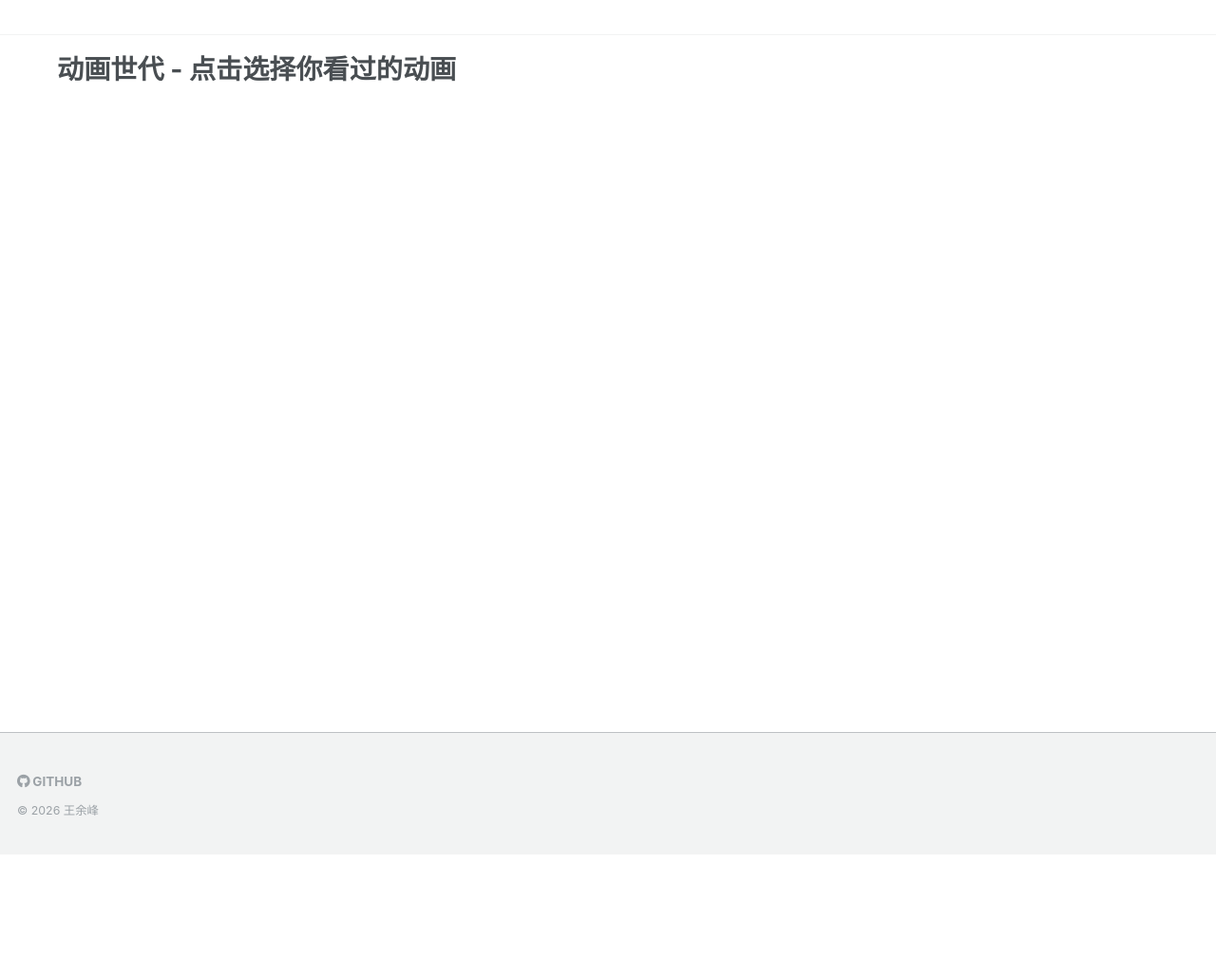
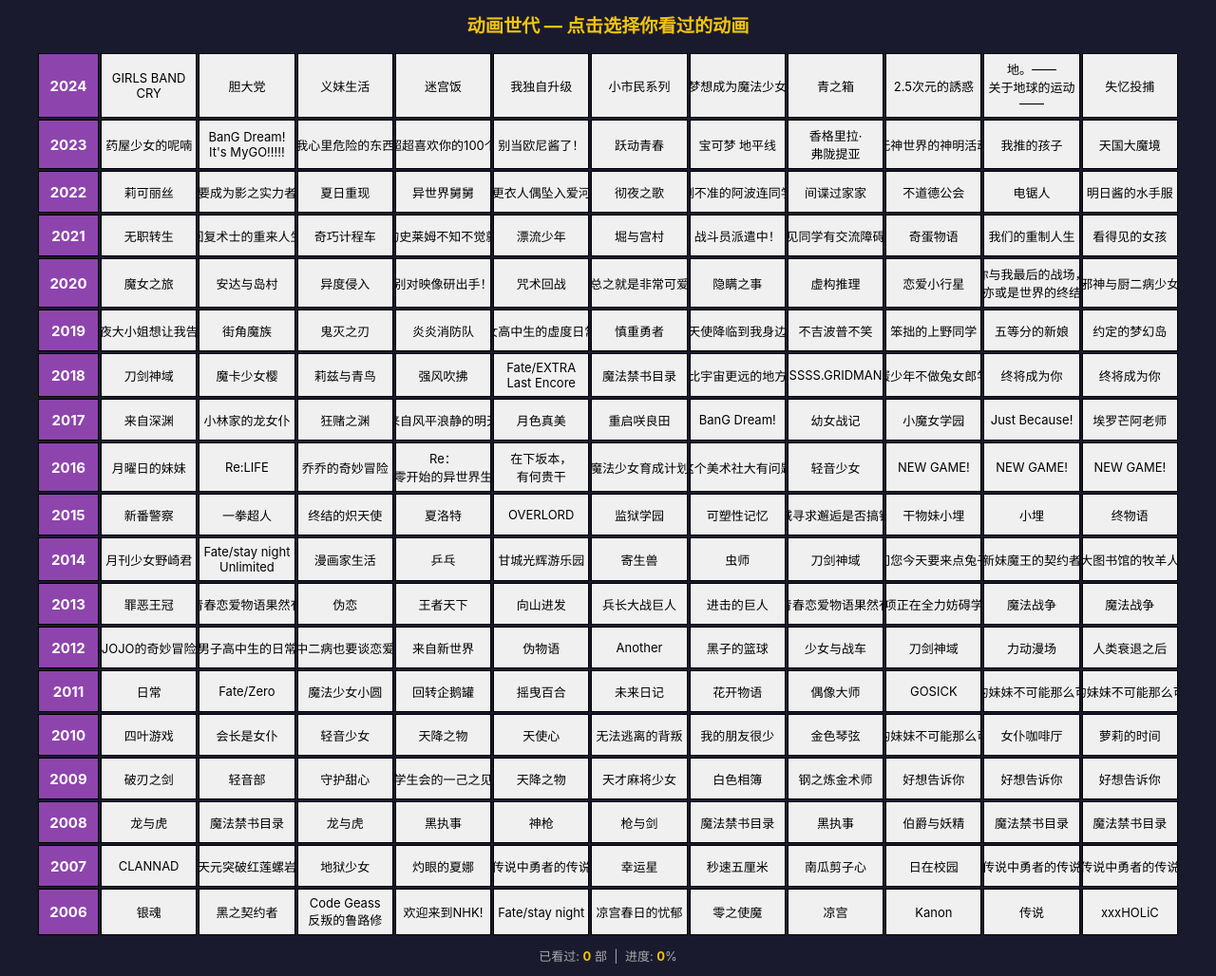
Before and after one commit to CrescentVelvet/crescentvelvet.github.io, a Jekyll site: the page built from _pages/anime_tracker.html, in a window 1280 px wide. Shown: the whole page at 95% size. Built offline with Jekyll 4.4.1, drawn with Linux system fonts in a browser that asks for light colours; before the commit the page ends 900 px from its top, so only the background shows below that.

Commit message:
动画世代：优化手机端显示效果

```diff
--- a/_pages/anime_tracker.html
+++ b/_pages/anime_tracker.html
@@ -1,43 +1,41 @@
 ---
-layout: default
+layout: null
+permalink: /anime-tracker/
 title: 动画追踪
-permalink: /anime-tracker/
 ---
+<!DOCTYPE html>
+<html lang="zh-CN">
+<head>
+    <meta charset="UTF-8">
+    <meta name="viewport" content="width=device-width, initial-scale=1.0, maximum-scale=1.0, user-scalable=no">
+    <title>动画世代 - 动画追踪</title>
+    <style>
+        *, *::before, *::after { box-sizing: border-box; }
 
-<div class="anime-tracker">
-  <h1>动画世代 - 点击选择你看过的动画</h1>
-  <div class="anime-table" id="animeTable">
-    <!-- 动画表格将通过JavaScript动态生成 -->
-  </div>
-</div>
+        body {
+            margin: 0;
+            padding: 12px;
+            font-family: -apple-system, BlinkMacSystemFont, "Segoe UI", Roboto, sans-serif;
+            background: #1a1a2e;
+            color: #eee;
+            min-height: 100vh;
+        }
 
-<style>
-.anime-tracker {
-  max-width: 1200px;
-  margin: 0 auto;
-  padding: 20px;
+        h1 {
+            text-align: center;
+            font-size: 1.2em;
+            margin: 0 0 16px;
+            color: #f1c40f;
         }
 
         .anime-table {
-  width: 100%;
-  border-collapse: collapse;
-  margin-top: 20px;
-}
-
-.year-row {
-  background-color: #ff0000;
-  color: white;
-}
-
-.year-cell {
-  padding: 8px;
-  font-weight: bold;
-  width: 80px;
+            max-width: 1200px;
+            margin: 0 auto;
         }
 
         .anime-row {
             display: grid;
-  grid-template-columns: repeat(12, 1fr);
+            grid-template-columns: 64px repeat(11, 1fr);
             gap: 2px;
             margin-bottom: 2px;
         }
@@ -47,55 +45,113 @@
             color: white;
             font-weight: bold;
             border: 1px solid #000;
-  padding: 8px;
+            padding: 6px;
             text-align: center;
-  aspect-ratio: 1;
             display: flex;
             align-items: center;
             justify-content: center;
-  font-size: 22px;
-  width: 100%;
-  height: 100%;
+            font-size: 15px;
         }
 
         .anime-cell {
             background-color: #f0f0f0;
             border: 1px solid #000;
-  padding: 8px;
+            padding: 6px 3px;
             text-align: center;
             cursor: pointer;
-  font-size: 14px;
+            font-size: 13px;
             color: #000;
-  aspect-ratio: 1;
             display: flex;
             align-items: center;
             justify-content: center;
-  word-break: break-all;
+            word-break: keep-all;
             overflow: hidden;
-  width: 100%;
-  height: 100%;
+            min-height: 44px;
+            touch-action: manipulation;
+            -webkit-tap-highlight-color: transparent;
+            user-select: none;
+            transition: background-color 0.15s;
+        }
+
+        .anime-cell:active {
+            background-color: #d0d0d0;
         }
 
         .anime-cell.watched {
             background-color: #90EE90;
-  color: #000;
+        }
+
+        .anime-cell.watched:active {
+            background-color: #70cc70;
+        }
+
+        .stats-bar {
+            max-width: 1200px;
+            margin: 12px auto 0;
+            text-align: center;
+            font-size: 13px;
+            color: #aaa;
+        }
+
+        .stats-bar span {
+            color: #f1c40f;
+            font-weight: bold;
         }
 
         @media (max-width: 768px) {
-  .anime-row {
-    grid-template-columns: repeat(4, 1fr);
+            body { padding: 8px; }
+
+            h1 {
+                font-size: 1em;
+                margin-bottom: 10px;
             }
 
-  .anime-cell, .year-cell {
-    font-size: 12px;
+            .anime-row {
+                grid-template-columns: 48px repeat(3, 1fr);
+                gap: 1px;
+                margin-bottom: 1px;
+            }
+
+            .year-cell {
+                font-size: 13px;
                 padding: 4px;
+            }
+
+            .anime-cell {
+                font-size: 10px;
+                padding: 4px 2px;
+                min-height: 36px;
+            }
+        }
+
+        @media (max-width: 400px) {
+            .anime-row {
+                grid-template-columns: 40px repeat(2, 1fr);
+            }
+
+            .anime-cell {
+                font-size: 9px;
+                min-height: 32px;
+            }
+
+            .year-cell {
+                font-size: 11px;
             }
         }
     </style>
+</head>
+<body>
+    <h1>动画世代 — 点击选择你看过的动画</h1>
+    <div class="anime-table" id="animeTable"></div>
+    <div class="stats-bar">
+        已看过: <span id="watchedCount">0</span> 部
+        &nbsp;|&nbsp;
+        进度: <span id="progressPercent">0</span>%
+    </div>
 
     <script>
-document.addEventListener('DOMContentLoaded', function() {
-  const animeData = {
+    (function() {
+        var animeData = {
             "2024": ["败犬女主太多了！", "GIRLS BAND CRY", "胆大党", "义妹生活", "迷宫饭", "我独自升级", "小市民系列", "梦想成为魔法少女", "青之箱", "2.5次元的誘惑", "地。——关于地球的运动——", "失忆投捕"],
             "2023": ["葬送的芙莉莲", "药屋少女的呢喃", "BanG Dream! It's MyGO!!!!!", "我心里危险的东西", "超超超超超喜欢你的100个女朋友", "别当欧尼酱了！", "跃动青春", "宝可梦 地平线", "香格里拉·弗陇提亚", "无神世界的神明活动", "我推的孩子", "天国大魔境"],
             "2022": ["孤独摇滚！", "莉可丽丝", "想要成为影之实力者！", "夏日重现", "异世界舅舅", "更衣人偶坠入爱河", "彻夜之歌", "测不准的阿波连同学", "间谍过家家", "不道德公会", "电锯人", "明日酱的水手服"],
@@ -117,45 +173,85 @@
             "2006": ["死亡笔记", "银魂", "黑之契约者", "Code Geass 反叛的鲁路修", "欢迎来到NHK!", "Fate/stay night", "凉宫春日的忧郁", "零之使魔", "凉宫", "Kanon", "传说", "xxxHOLiC"]
         };
 
-  const table = document.getElementById('animeTable');
-  const watched = JSON.parse(localStorage.getItem('watchedAnimes') || '[]');
+        var table = document.getElementById('animeTable');
+        var watchedCountEl = document.getElementById('watchedCount');
+        var progressPercentEl = document.getElementById('progressPercent');
 
-  Object.entries(animeData).reverse().forEach(([year, animes]) => {
-    // 创建年份行
-    const yearRow = document.createElement('div');
+        var watched = [];
+        try {
+            watched = JSON.parse(localStorage.getItem('watchedAnimes') || '[]');
+        } catch (e) {
+            watched = [];
+        }
+
+        var totalCells = 0;
+        var watchedCells = 0;
+
+        var years = Object.keys(animeData).sort(function(a, b) { return b - a; });
+
+        years.forEach(function(year) {
+            var animes = animeData[year];
+            var yearRow = document.createElement('div');
             yearRow.className = 'anime-row';
 
-    // 创建动画单元格
-    animes.forEach((anime, index) => {
-      const cell = document.createElement('div');
-      // 第一个格子显示年份
+            animes.forEach(function(anime, index) {
+                var cell = document.createElement('div');
+
                 if (index === 0) {
                     cell.className = 'year-cell';
                     cell.textContent = year;
                 } else {
-        cell.className = `anime-cell ${watched.includes(anime) ? 'watched' : ''}`;
+                    totalCells++;
+                    var isWatched = watched.indexOf(anime) !== -1;
+                    if (isWatched) watchedCells++;
+
+                    cell.className = 'anime-cell' + (isWatched ? ' watched' : '');
                     cell.textContent = anime;
 
                     cell.addEventListener('click', function() {
                         this.classList.toggle('watched');
-          const currentWatched = JSON.parse(localStorage.getItem('watchedAnimes') || '[]');
+                        var currentWatched;
+                        try {
+                            currentWatched = JSON.parse(localStorage.getItem('watchedAnimes') || '[]');
+                        } catch (e) {
+                            currentWatched = [];
+                        }
+
                         if (this.classList.contains('watched')) {
-            if (!currentWatched.includes(anime)) {
+                            if (currentWatched.indexOf(anime) === -1) {
                                 currentWatched.push(anime);
+                                watchedCells++;
                             }
                         } else {
-            const index = currentWatched.indexOf(anime);
-            if (index > -1) {
-              currentWatched.splice(index, 1);
+                            var idx = currentWatched.indexOf(anime);
+                            if (idx > -1) {
+                                currentWatched.splice(idx, 1);
+                                watchedCells--;
                             }
                         }
+
+                        try {
                             localStorage.setItem('watchedAnimes', JSON.stringify(currentWatched));
+                        } catch (e) {}
+
+                        updateStats();
                     });
                 }
+
                 yearRow.appendChild(cell);
             });
 
             table.appendChild(yearRow);
         });
-});
+
+        function updateStats() {
+            watchedCountEl.textContent = watchedCells;
+            var pct = totalCells > 0 ? Math.round(watchedCells / totalCells * 100) : 0;
+            progressPercentEl.textContent = pct;
+        }
+
+        updateStats();
+    })();
     </script>
+</body>
+</html>
```
Also changed, not shown: _pages/sandbox_war_game.html (+2 -7 lines). Lines whose indentation alone changed are shown as unchanged.
